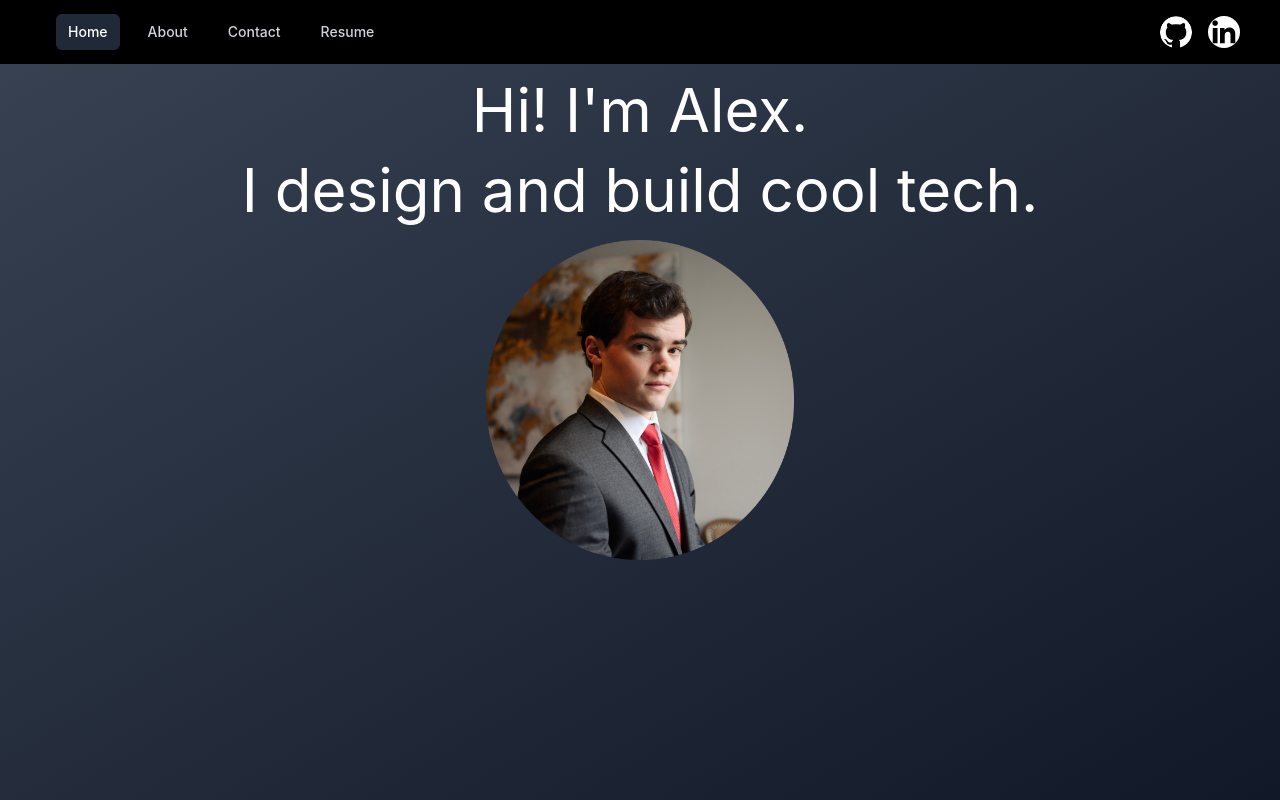
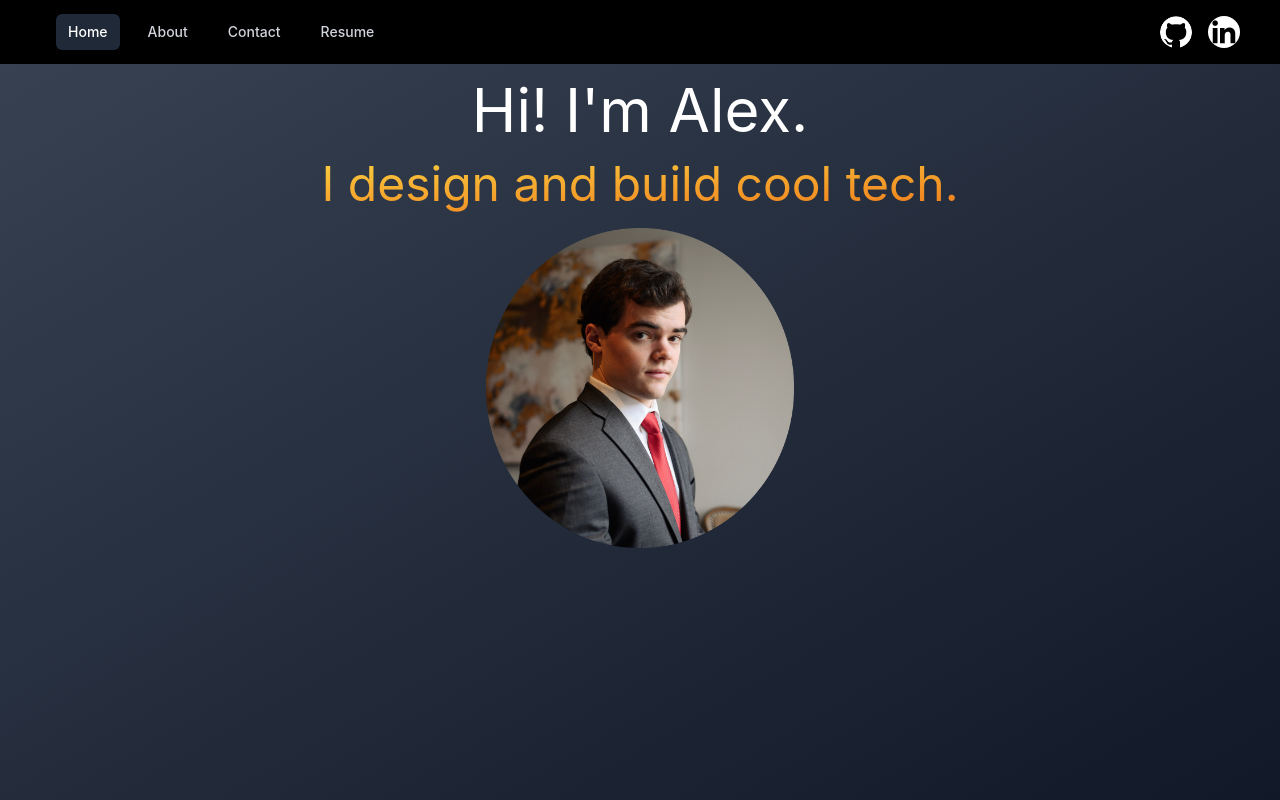
Before and after one commit to GumboLimbo/Portfolio, a Next.js app: page / in a window 1280 px wide. Built offline with nearby package versions, Linux system fonts and the light colour scheme.

Commit message:
Colorify landing page text :)

```diff
--- a/pages/index.js
+++ b/pages/index.js
@@ -23,7 +23,7 @@ export default function Home() {
               <h1 className='text-6xl mb-5'>Hi! I'm Alex.</h1>
             </FadingDiv>
             <FadingDiv delay='delay-[500ms]' duration='duration-[1500ms]'>
-              <h1 className='text-6xl mb-5'>I design and build cool tech.</h1>
+              <h1 className='text-5xl pb-5 bg-gradient-to-br from-yellow-300 to-orange-600 text-transparent bg-clip-text'>I design and build cool tech.</h1>
             </FadingDiv>
           </div>
           <div className='flex justify-center items-center w-full'>
```
